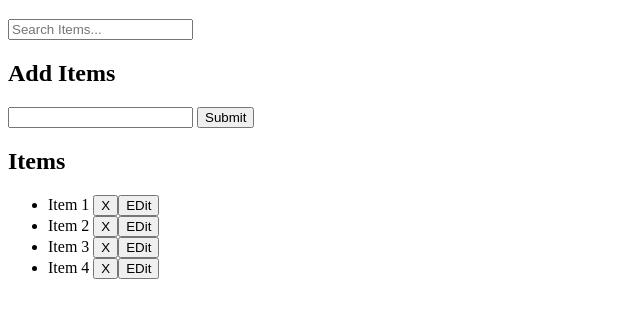
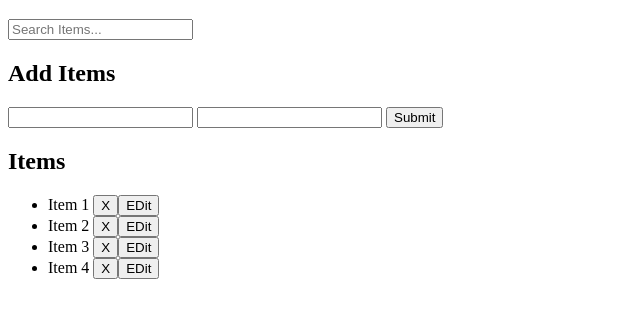
Before and after one commit to vighneshkvk/firstgit, a plain HTML site: page delete.html in a window 1280 px wide. Shown: the part 61-378 px from the top of the page, without its empty margins (0-640 px from the left). Drawn offline with Linux system fonts and the light colour scheme.

Commit message:
two input

```diff
--- a/delete.html
+++ b/delete.html
@@ -23,6 +23,7 @@
           <h2 class="title">Add Items</h2>
           <form id="addForm" class="form-inline mb-3">
             <input type="text" class="form-control mr-2" id="item">
+            <input type="text" class="form-control mr-2" id="des">
             <input type="submit" class="btn btn-dark" value="Submit">
           </form>
           <h2 class="title">Items</h2>
```
